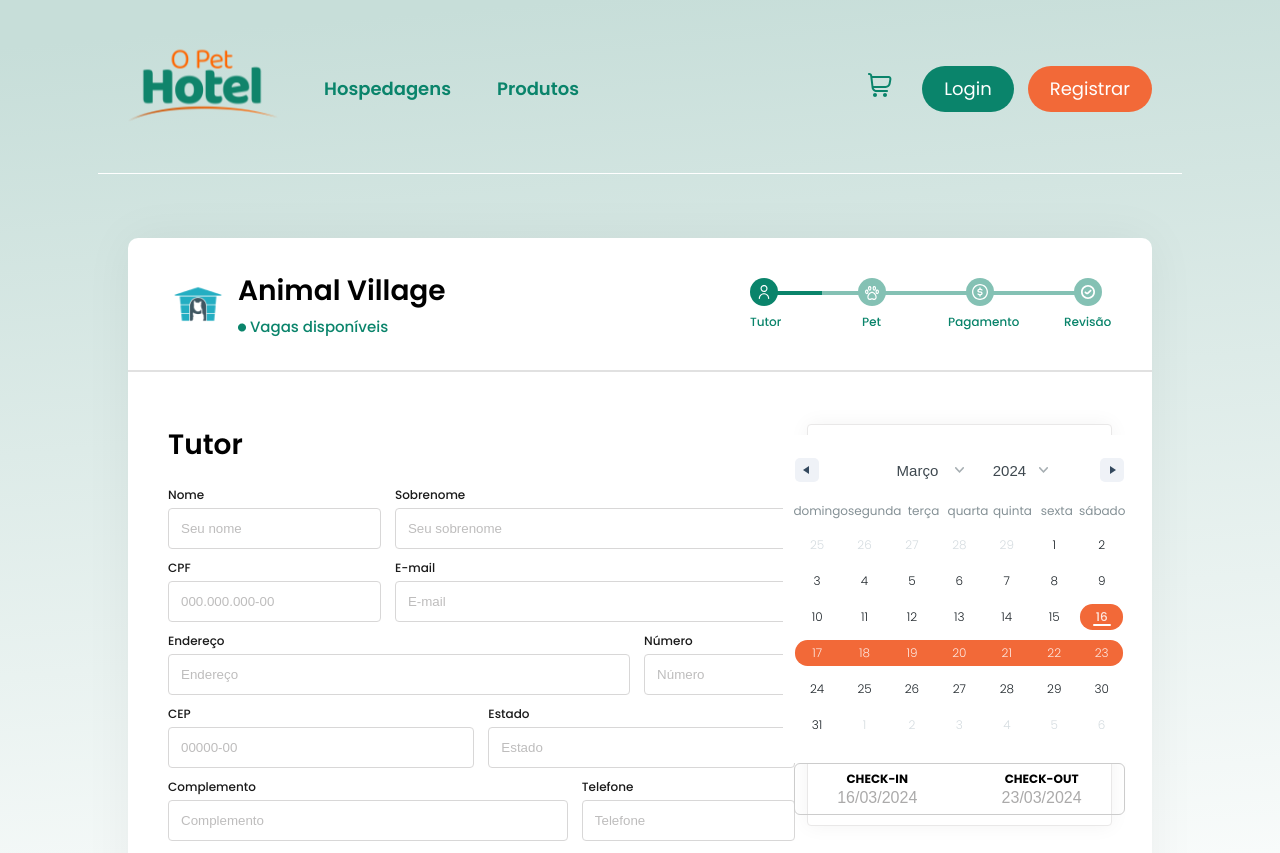
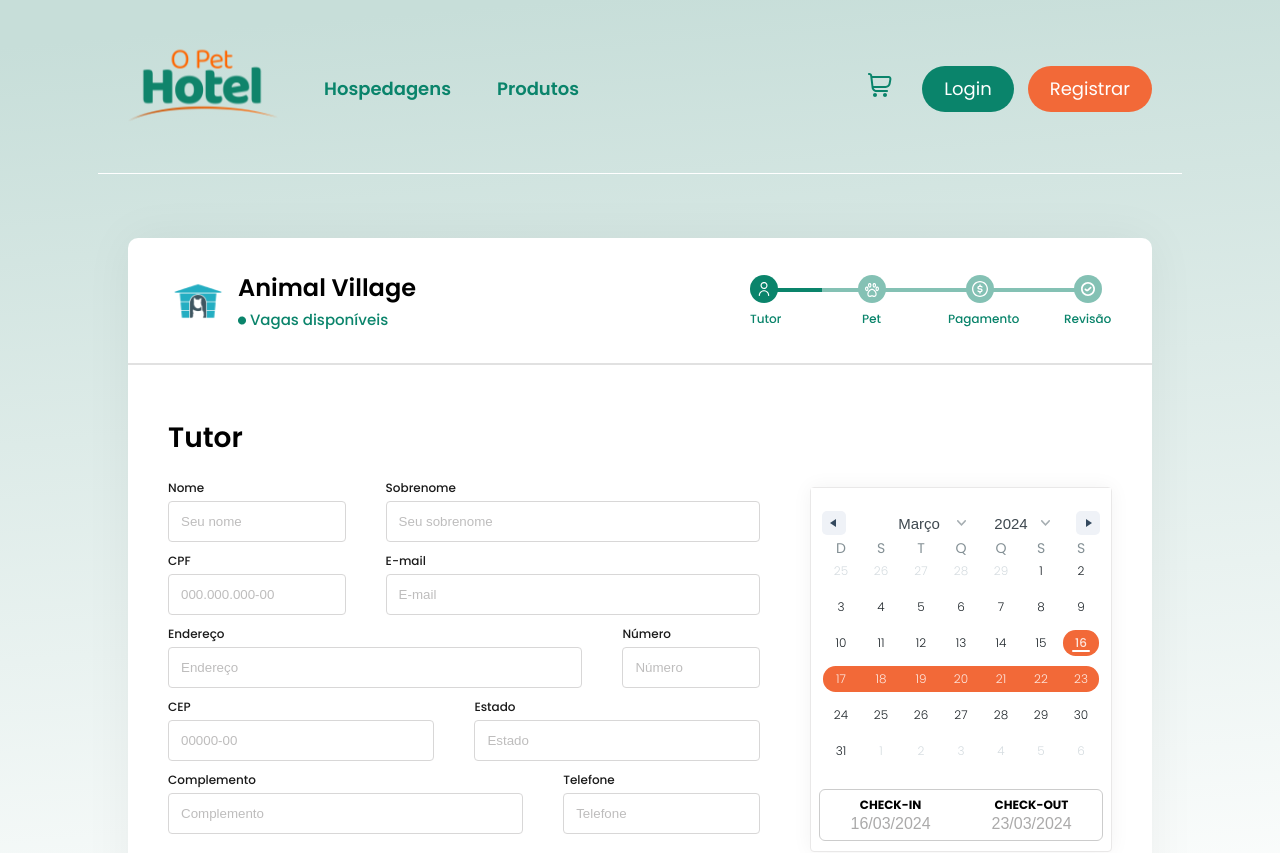
Before and after one commit to eikehirsch/pet-hotel, a React (Vite) app in the folder frontend/: page /reserva-tutor in a window 1280 px wide. Shown: the top 853 px of the page. Built offline with nearby package versions, Linux system fonts and the light colour scheme.

Commit message:
styles: adds petOwner page responviveness

```diff
--- a/frontend/src/components/DatePicker/styles.css
+++ b/frontend/src/components/DatePicker/styles.css
@@ -2,6 +2,10 @@
   display: flex;
   flex-direction: column;
   justify-content: center;
+}
+
+.rdrCalendarWrapper {
+  width: 300px;
 }
 
 .rdrDateDisplayWrapper {
@@ -12,9 +16,14 @@
   display: none;
 }
 
-/* .rdrWeekDays {
-     display: none;
-} */
+.rdrWeekDays {
+  font-size: 0;
+
+  ::first-letter {
+    font-size: 14px;
+    text-transform: uppercase;
+  }
+}
 
 .rdrMonthPicker > select {
   text-transform: capitalize;
--- a/frontend/src/pages/reservation/reservation-owner/PetOwner.jsx
+++ b/frontend/src/pages/reservation/reservation-owner/PetOwner.jsx
@@ -8,6 +8,8 @@ import {
   SectionTitleContainer,
   SectionTitle,
   SectionSubtitle,
+  ImageContainer,
+  Image,
   BodyContainer,
   LeftContainer,
   LeftTitleRow,
@@ -47,7 +49,9 @@ const PetOwner = () => {
                 </SectionSubtitle>
               </SectionTitleContainer>
             </SectionTitleAndAvatarContainer>
-            <img src="./images/dog-owner-step.svg" alt="" />
+            <ImageContainer>
+              <Image src="./images/dog-owner-step.svg" alt="" />
+            </ImageContainer>
           </MainSectionHeader>
 
           <BodyContainer>
@@ -61,7 +65,7 @@ const PetOwner = () => {
                   <Label>Nome</Label>
                   <Input type="text" placeholder="Seu nome" />
                 </InputContainer>
-                <InputContainer width="60%">
+                <InputContainer flex="1">
                   <Label>Sobrenome</Label>
                   <Input type="text" placeholder="Seu sobrenome" />
                 </InputContainer>
@@ -71,7 +75,7 @@ const PetOwner = () => {
                   <Label>CPF</Label>
                   <Input type="text" placeholder="000.000.000-00" />
                 </InputContainer>
-                <InputContainer width="60%">
+                <InputContainer flex="1">
                   <Label>E-mail</Label>
                   <Input type="text" placeholder="E-mail" />
                 </InputContainer>
@@ -81,7 +85,7 @@ const PetOwner = () => {
                   <Label>Endereço</Label>
                   <Input type="text" placeholder="Endereço" />
                 </InputContainer>
-                <InputContainer width="20%">
+                <InputContainer flex="1">
                   <Label>Número</Label>
                   <Input type="text" placeholder="Número" />
                 </InputContainer>
@@ -91,7 +95,7 @@ const PetOwner = () => {
                   <Label>CEP</Label>
                   <Input type="text" placeholder="00000-00" />
                 </InputContainer>
-                <InputContainer width="45%">
+                <InputContainer flex="1">
                   <Label>Estado</Label>
                   <Input type="text" placeholder="Estado" />
                 </InputContainer>
@@ -101,11 +105,17 @@ const PetOwner = () => {
                   <Label>Complemento</Label>
                   <Input type="text" placeholder="Complemento" />
                 </InputContainer>
-                <InputContainer width="30%">
+                <InputContainer flex="1">
                   <Label>Telefone</Label>
                   <Input type="text" placeholder="Telefone" />
                 </InputContainer>
               </LeftRow>
+            </LeftContainer>
+
+            <RightContainer>
+              <DateRangePicker />
+            </RightContainer>
+          </BodyContainer>
           <ButtonRow>
             <Button
               color="#ffffff"
@@ -118,12 +128,6 @@ const PetOwner = () => {
               Próximo
             </Button>
           </ButtonRow>
-            </LeftContainer>
-
-            <RightContainer>
-              <DateRangePicker />
-            </RightContainer>
-          </BodyContainer>
         </MainSection>
       </PetOwnerContainer>
     </StylePetOwner>
--- a/frontend/src/pages/reservation/reservation-owner/styles.ts
+++ b/frontend/src/pages/reservation/reservation-owner/styles.ts
@@ -16,6 +16,10 @@ export const StylePetOwner = styled.div`
 export const PetOwnerContainer = styled.div`
   width: 80%;
   margin: auto;
+
+  @media (max-width: 600px) {
+    width: 100%;
+  }
 `;
 
 export const Icon = styled.img`
@@ -37,6 +41,14 @@ export const MainSection = styled.div`
   margin-top: 4rem;
   padding-bottom: 26px;
   box-shadow: 0px 0px 50px 0px #0000000d;
+
+  @media (max-width: 1000px) {
+    margin-top: 2rem;
+  }
+
+  @media (max-width: 600px) {
+    margin-top: 1rem;
+  }
 `;
 
 export const MainSectionHeader = styled.div`
@@ -45,12 +57,20 @@ export const MainSectionHeader = styled.div`
   justify-content: space-between;
   padding: 0 40px;
   border-bottom: 2px solid #e1e1e1;
+
+  @media (max-width: 600px) {
+    padding: 0px;
+  }
 `;
 
 export const SectionTitleAndAvatarContainer = styled.div`
   display: flex;
   align-items: center;
   gap: 10px;
+
+  @media (max-width: 1000px) {
+    display: none;
+  }
 `;
 
 export const SectionTitleContainer = styled.div`
@@ -61,7 +81,7 @@ export const SectionTitleContainer = styled.div`
 `;
 
 export const SectionTitle = styled.h1`
-  font-size: 28px;
+  font-size: 24px;
   font-weight: 600;
   margin: 0;
 `;
@@ -73,33 +93,74 @@ export const SectionSubtitle = styled.div`
   font-size: 14px;
 `;
 
+export const ImageContainer = styled.div`
+  display: flex;
+  justify-content: center;
+
+  @media (max-width: 1000px) {
+    width: 100%;
+    padding: 20px;
+  }
+
+  @media (max-width: 760px) {
+    margin-top: 1rem;
+  }
+`;
+
+export const Image = styled.img`
+  @media (max-width: 760px) {
+    width: 100%;
+  }
+`;
+
 export const BodyContainer = styled.div`
   display: flex;
   justify-content: space-between;
   margin-top: 20px;
   padding: 32px 40px;
+  gap: 50px;
+
+  @media (max-width: 1000px) {
+    flex-direction: column;
+    gap: 30px;
+    margin-top: 0px;
+    padding: 20px 30px;
+  }
 `;
 
 export const LeftContainer = styled.div`
   display: flex;
   flex-direction: column;
-  width: 66%;
+  flex: 1;
   gap: 10px;
 `;
 
 export const LeftTitleRow = styled.div`
   margin-bottom: 10px;
+
+  @media (max-width: 600px) {
+    margin-bottom: 0px;
+  }
 `;
 
 export const LeftTitle = styled.h1`
   margin: 0;
   font-size: 28px;
   font-weight: 600;
+
+  @media (max-width: 600px) {
+    font-size: 22px;
+  }
 `;
 
 export const LeftRow = styled.div`
   display: flex;
+  justify-content: space-between;
   gap: 40px;
+
+  @media (max-width: 600px) {
+    gap: 10px;
+  }
 `;
 
 export const InputContainer = styled.div`
@@ -109,6 +170,7 @@ export const InputContainer = styled.div`
   align-items: ${(props) =>
     props.alignItems ? props.alignItems : "flex-start"};
   display: flex;
+  flex: ${(props) => props.flex};
   gap: 4px;
 `;
 
@@ -126,6 +188,9 @@ export const Input = styled.input`
   background-color: #ffffff;
   padding: 12px;
   border-radius: 4px;
+  -webkit-box-sizing: border-box;
+  -moz-box-sizing: border-box;
+  box-sizing: border-box;
 
   &::placeholder {
     color: #bebdbd;
@@ -135,7 +200,7 @@ export const Input = styled.input`
 export const ButtonRow = styled.div`
   display: flex;
   justify-content: flex-end;
-  margin-top: 28px;
+  margin-right: 50px;
 `;
 
 export const RightContainer = styled.div`
@@ -144,11 +209,16 @@ export const RightContainer = styled.div`
   justify-content: flex-start;
   align-items: center;
   gap: 14px;
-  padding: 10px;
+  padding-bottom: 10px;
   border: 1px solid #e9e8e8;
   border-radius: 4px;
   background-color: white;
-  width: 30%;
   height: min-content;
   box-shadow: 0px 0px 20px 0px #0000000d;
+  margin-top: 70px;
+
+  @media (max-width: 1000px) {
+    width: fit-content;
+    margin: 0 auto;
+  }
 `;
```
Lines whose indentation alone changed are shown as unchanged.
